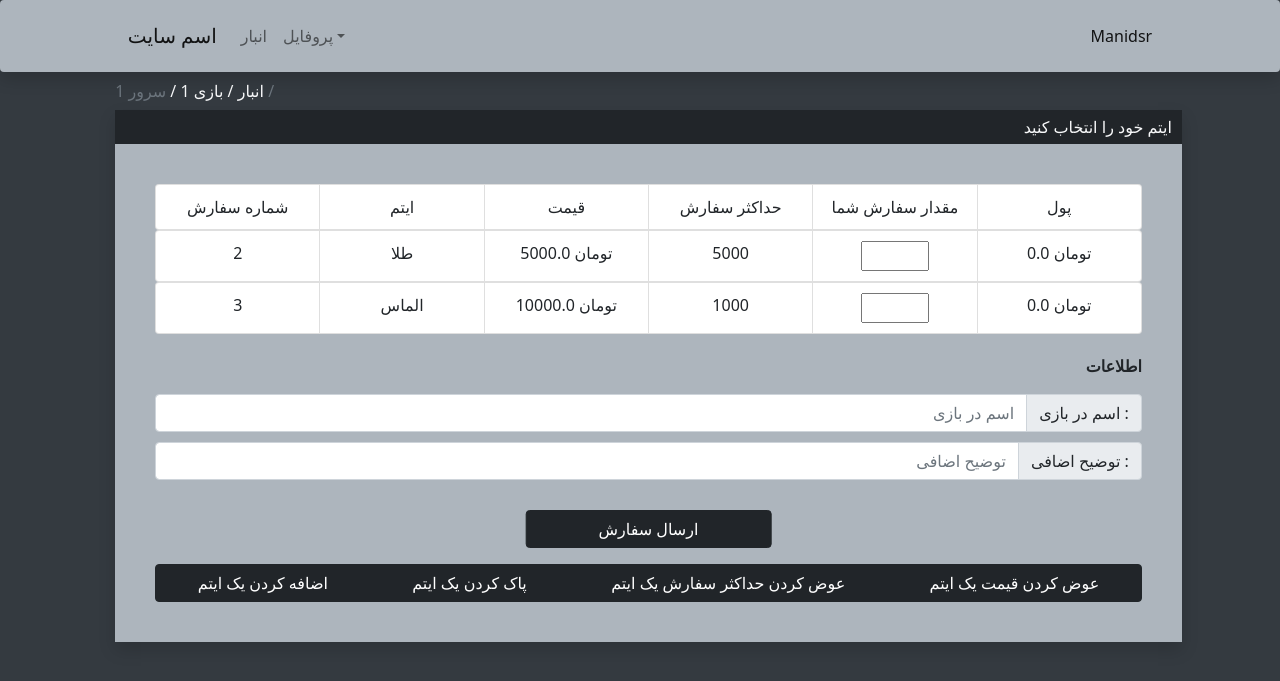
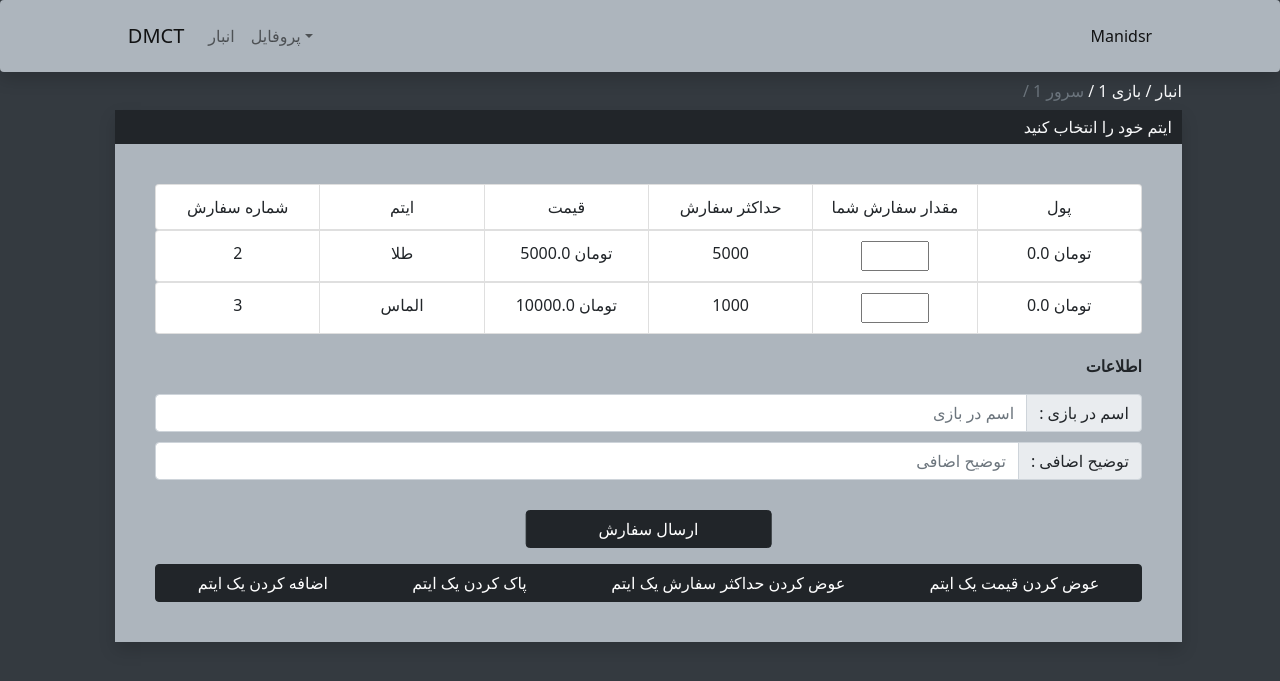
Before and after one commit to manidsr/DMCT_site, a Django app: page /Supply/1/1 in a window 1280 px wide. Shown: the top 681 px of the page. Run offline with Django 3.2, Linux system fonts and the light colour scheme; a user stored in the database is signed in; data comes from the database, SQL or seed files in the repository; both versions use the stored data as it was after the commit.

Commit message:
bugs fixed

```diff
--- a/StaffApp/templates/StaffApp/BaseMenu.html
+++ b/StaffApp/templates/StaffApp/BaseMenu.html
@@ -6,7 +6,7 @@
     <link href="https://cdn.jsdelivr.net/npm/bootstrap@5.0.2/dist/css/bootstrap.min.css" rel="stylesheet" integrity="sha384-EVSTQN3/azprG1Anm3QDgpJLIm9Nao0Yz1ztcQTwFspd3yD65VohhpuuCOmLASjC" crossorigin="anonymous">
     <script src="https://cdn.jsdelivr.net/npm/@popperjs/core@2.9.2/dist/umd/popper.min.js" integrity="sha384-IQsoLXl5PILFhosVNubq5LC7Qb9DXgDA9i+tQ8Zj3iwWAwPtgFTxbJ8NT4GN1R8p" crossorigin="anonymous"></script>
     <script src="https://cdn.jsdelivr.net/npm/bootstrap@5.0.2/dist/js/bootstrap.min.js" integrity="sha384-cVKIPhGWiC2Al4u+LWgxfKTRIcfu0JTxR+EQDz/bgldoEyl4H0zUF0QKbrJ0EcQF" crossorigin="anonymous"></script>
-    <title>{% block Title%}Site's name{% endblock %}</title>
+    <title>{% block Title%}DMCT{% endblock %}</title>
     <style>
       .bg-body {
         background-color: #adb5bd!important;
@@ -32,7 +32,7 @@
 <body>
     <nav class="navbar navbar-expand-lg navbar-light shadow p-3 bg-body rounded col-12">
         <div class="container-fluid" style="margin: 0 8%;">
-          <a class="navbar-brand" href="#">اسم سایت</a>
+          <a class="navbar-brand" href="#">DMCT</a>
           <button class="navbar-toggler" type="button" data-bs-toggle="collapse" data-bs-target="#navbarSupportedContent" aria-controls="navbarSupportedContent" aria-expanded="false" aria-label="Toggle navigation">
             <span class="navbar-toggler-icon"></span>
           </button>
@@ -57,7 +57,7 @@
           </div>
         </div>
     </nav>
-    <div class="col-10" style="margin: 7px 9%;">
+    <div class="col-10" style="margin: 7px 9%;direction: rtl;">
       {% block Link%}
         <a href="/Supply" style="pointer-events: none;color: #d9dbdd;" class="text-muted">انبار / </a>
       {% endblock%}
--- a/StaffApp/templates/StaffApp/ListItems.html
+++ b/StaffApp/templates/StaffApp/ListItems.html
@@ -36,11 +36,11 @@
         <p style="margin-top: 20px;text-align: right;" class="fw-bold">اطلاعات</p>
         <div class="input-group" style="margin: 10px 0;">
             <input type="text" class="form-control" placeholder="اسم در بازی" name="CharacterN" style="text-align: right;direction: rtl;" required>
-            <span class="input-group-text" id="basic-addon1">اسم در بازی : </span>
+            <span class="input-group-text" id="basic-addon1"> : اسم در بازی</span>
         </div>
         <div class="input-group">
             <input type="text" class="form-control" placeholder="توضیح اضافی" name="Note" style="text-align: right;direction: rtl;">
-            <span class="input-group-text" id="basic-addon1">توضیح اضافی : </span>
+            <span class="input-group-text" id="basic-addon1"> : توضیح اضافی</span>
         </div>
         <button class="btn btn-dark col-12 col-lg-3 col-md-4" style="position:relative; left: 50%; transform: translateX(-50%);margin-top: 30px;" type="submit" name="submit" value="submit">ارسال سفارش</button>
 
```
Also changed, not shown: UserAuth/templates/UserAuth/ProfileSetting.html (+7 -7 lines), db.sqlite3.
